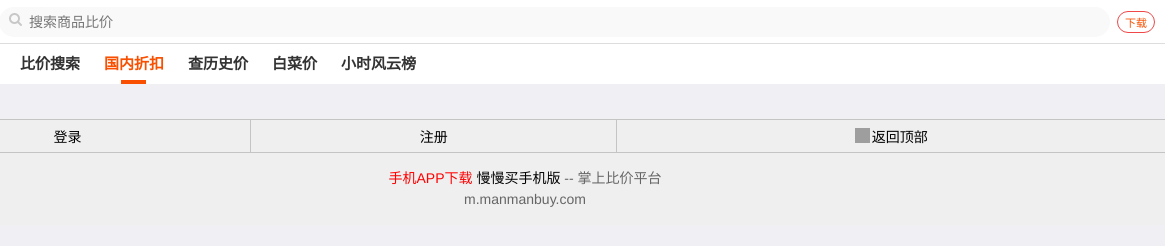
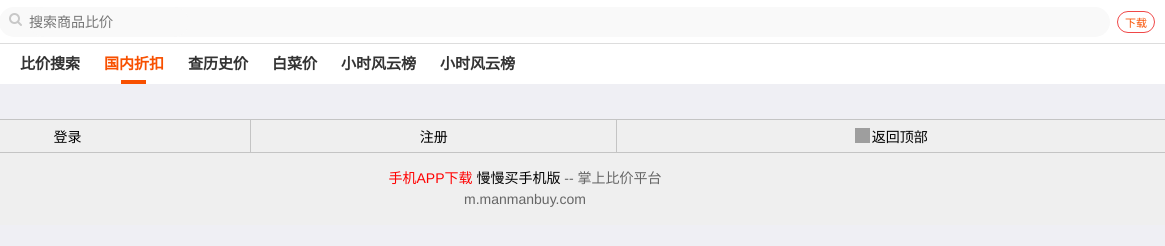
Before and after one commit to mensiyu/manmanbuy2, a plain HTML site: page index.html in a window 1280 px wide. Shown: the full height of the page, 115-1280 px from the left. Drawn offline with Linux system fonts and the light colour scheme; no server answers; grey boxes are pictures that could not be loaded.

Commit message:
fix: fixbug

```diff
--- a/index.html
+++ b/index.html
@@ -52,6 +52,9 @@
        <li>
          <a href="#">小时风云榜</a>
        </li>
+      <li>
+        <a href="#">小时风云榜</a>
+      </li>
      </ul>
    </nav>
 
```
